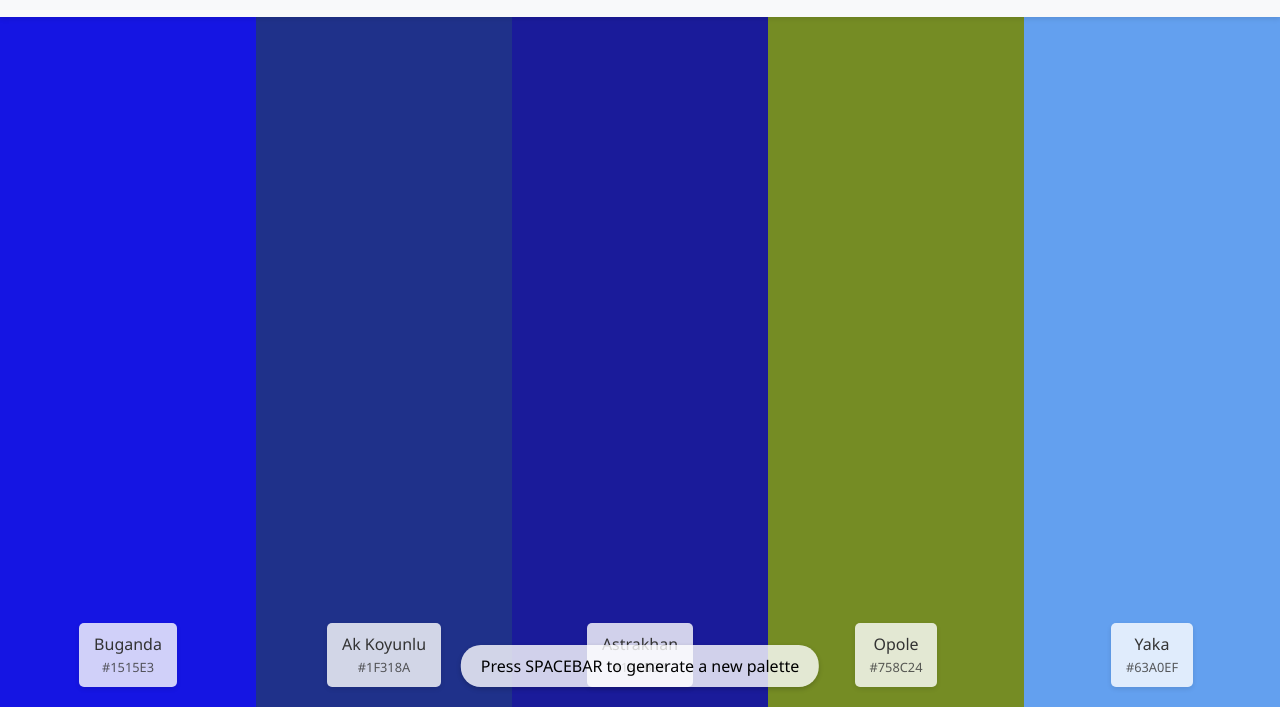
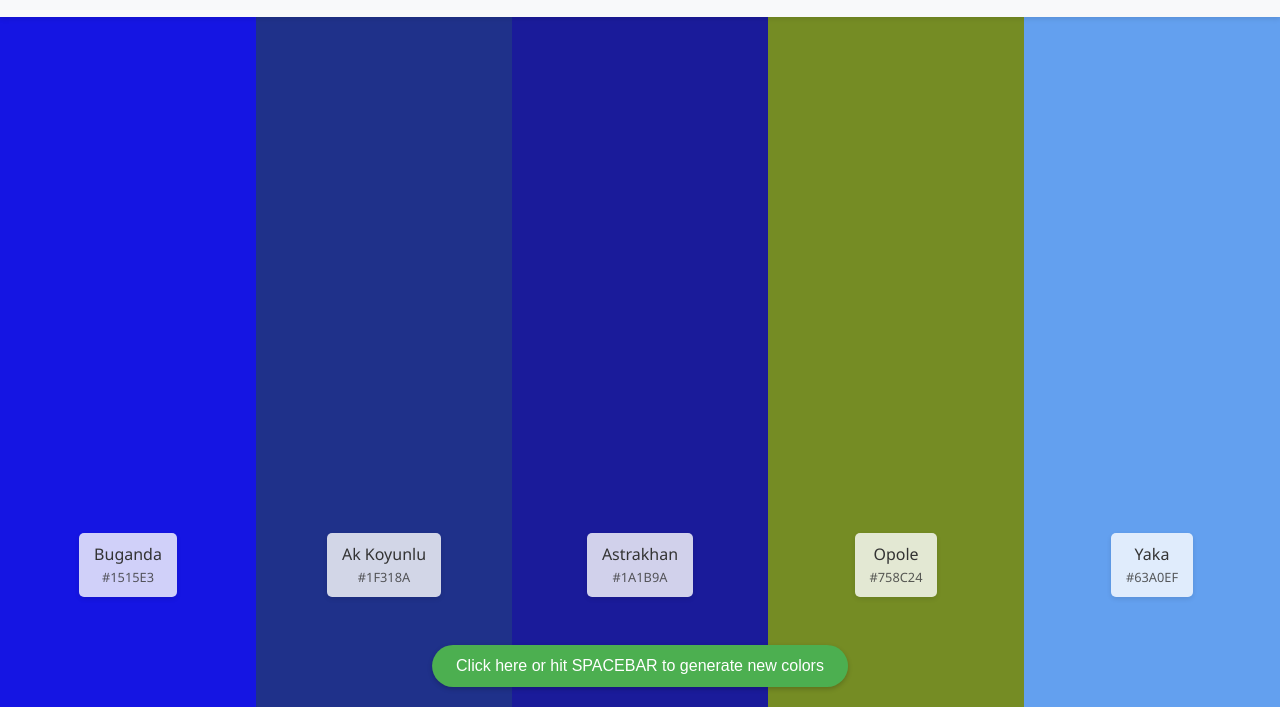
Before and after one commit to oguneg/EuropaColorPicker, a plain HTML site: page index.html in a window 1280 px wide. Shown: the part 93-800 px from the top of the page. Drawn offline with Linux system fonts and the light colour scheme.

Commit message:
Improvements

```diff
--- a/index.html
+++ b/index.html
@@ -3,7 +3,7 @@
 <head>
     <meta charset="UTF-8">
     <meta name="viewport" content="width=device-width, initial-scale=1.0">
-    <title>Country Color Palette Generator</title>
+    <title>Europa Color Palette Generator</title>
     <style>
         body {
             font-family: 'Segoe UI', Tahoma, Geneva, Verdana, sans-serif;
@@ -52,6 +52,7 @@
             align-items: center;
             transition: all 0.3s ease;
             position: relative;
+            padding-bottom: 70px; /* Space for the button at bottom */
         }
 
         .color-box:hover {
@@ -63,7 +64,7 @@
             color: #333;
             padding: 10px 15px;
             border-radius: 5px;
-            margin-bottom: 20px;
+            margin-bottom: 40px; /* Moved up by increasing margin */
             font-weight: 500;
             box-shadow: 0 2px 5px rgba(0,0,0,0.1);
             max-width: 90%;
@@ -78,17 +79,31 @@
             opacity: 0.8;
         }
 
-        .instruction {
+        .generate-button {
             position: fixed;
             bottom: 20px;
             left: 50%;
             transform: translateX(-50%);
-            background-color: rgba(255, 255, 255, 0.8);
-            padding: 10px 20px;
-            border-radius: 20px;
+            background-color: #4CAF50;
+            color: white;
+            padding: 12px 24px;
+            border-radius: 25px;
             box-shadow: 0 2px 5px rgba(0,0,0,0.2);
             z-index: 2;
-            transition: opacity 0.3s ease;
+            cursor: pointer;
+            transition: all 0.2s ease;
+            border: none;
+            font-size: 16px;
+            font-weight: 500;
+        }
+
+        .generate-button:hover {
+            background-color: #45a049;
+            box-shadow: 0 4px 8px rgba(0,0,0,0.2);
+        }
+
+        .generate-button:active {
+            transform: translateX(-50%) scale(0.98);
         }
 
         .loading {
@@ -126,15 +141,16 @@
         </div>
     </div>
 
-    <div class="instruction">Press SPACEBAR to generate a new palette</div>
+    <button id="generate-button" class="generate-button">Click here or hit SPACEBAR to generate new colors</button>
 
     <script>
         // Global variables
         let countriesData = [];
         const paletteContainer = document.getElementById('palette-container');
         const loadingElement = document.getElementById('loading');
+        const generateButton = document.getElementById('generate-button');
 
-        // Function to load the JSON data
+        // Function to load the JSON data - ORIGINAL VERSION
         async function loadCountriesData() {
             try {
                 const response = await fetch('countries.json');
@@ -197,6 +213,11 @@
             }
         });
 
+        // Event listener for button click
+        generateButton.addEventListener('click', function() {
+            generatePalette();
+        });
+
         // Load data when page is loaded
         window.addEventListener('DOMContentLoaded', loadCountriesData);
     </script>
```
